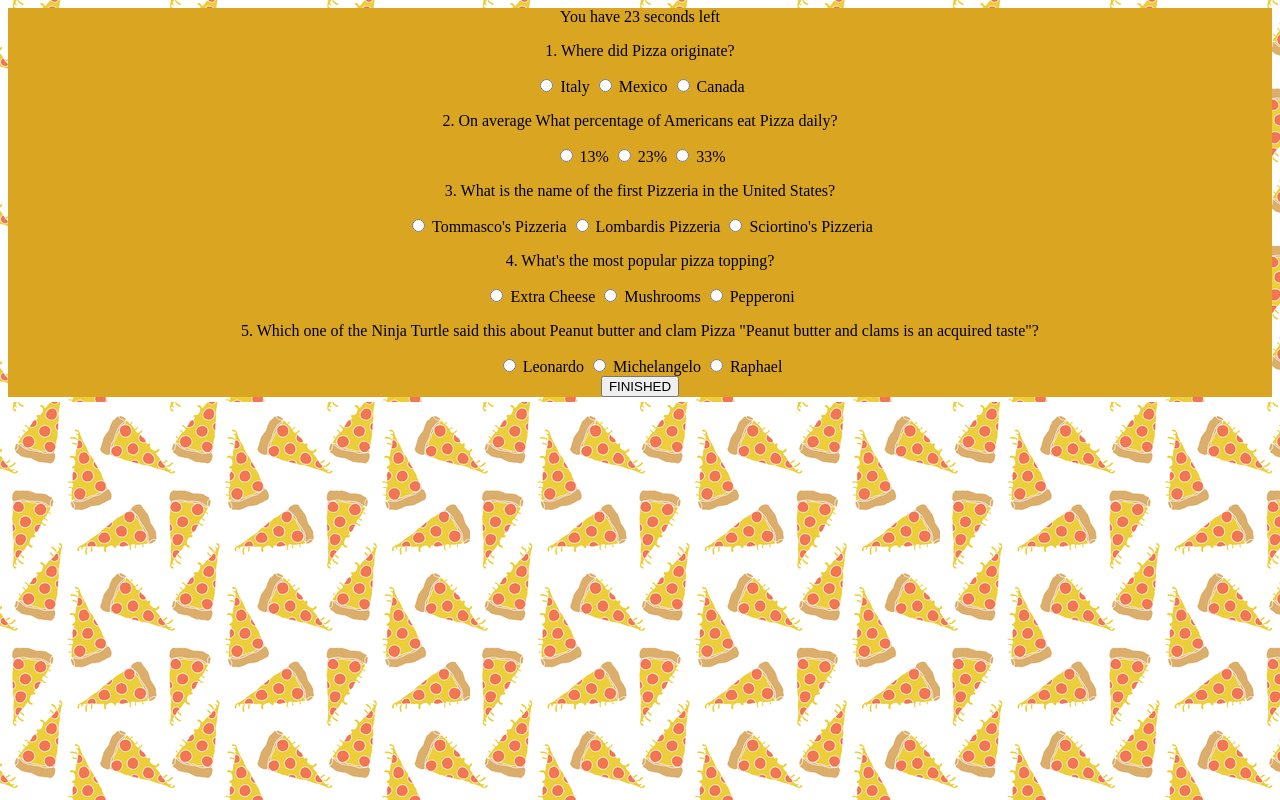
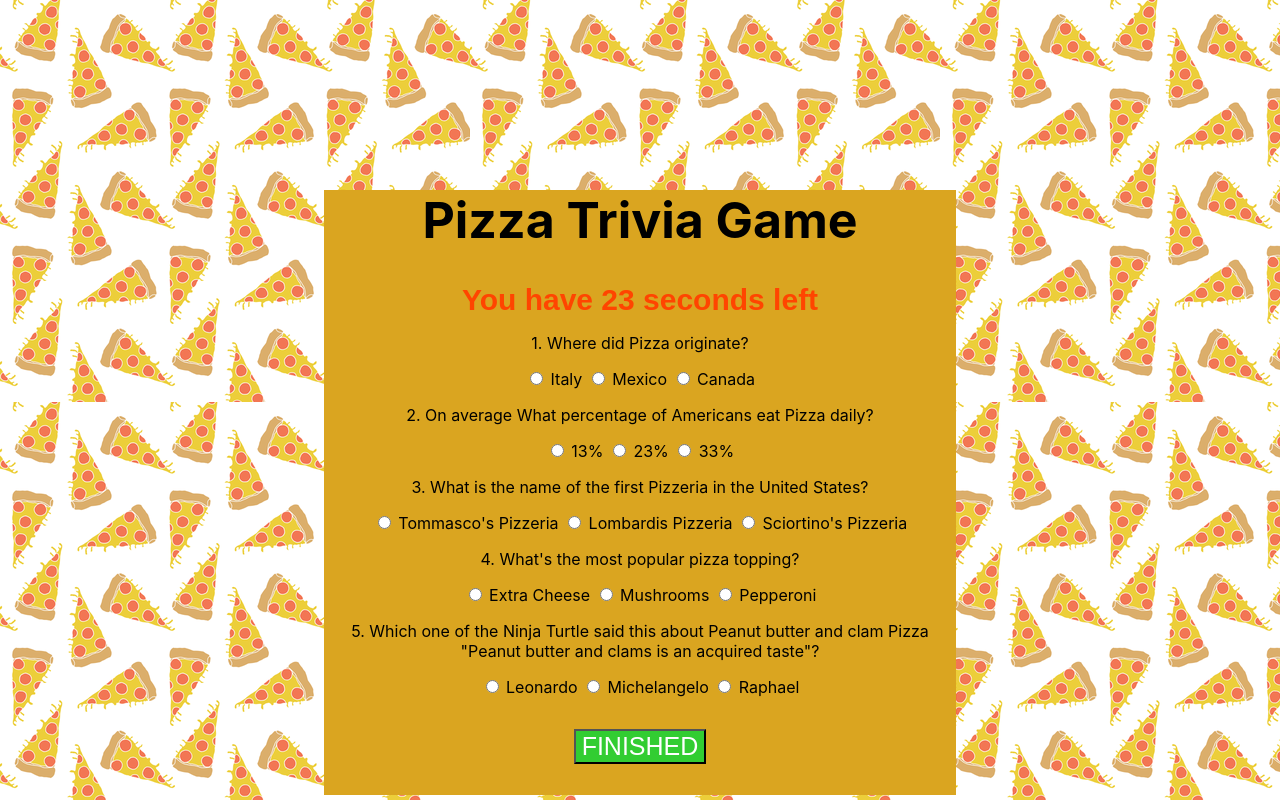
Before and after one commit to GuillermoGahbler/TriviaGame, a plain HTML site: page index.html in a window 1280 px wide. Both pictures are taken after a click on the button "Start". Shown: the top 800 px of the page. Drawn offline with nearby package versions, Linux system fonts and the light colour scheme.

Commit message:
updated index.html style.css app.js

```diff
--- a/assets/css/style.css
+++ b/assets/css/style.css
@@ -1,6 +1,8 @@
 body {
     background: url('../images/pizza.png');
     text-align: center;
+    font-family: -apple-system, BlinkMacSystemFont, 'Segoe UI', Roboto, Oxygen, Ubuntu, Cantarell, 'Open Sans', 'Helvetica Neue', sans-serif;
+
 }
 
 #start {
@@ -13,4 +15,38 @@ body {
 
 body div {
     background-color: goldenrod;
+
 }
+
+.wrapper {
+
+    margin: 15% auto;
+    width: 50%;
+}
+
+#start button {
+    background-color: limegreen;
+    color: white;
+    font-size: 25px;
+    cursor: pointer;
+    margin: 15%;
+}
+
+button {
+    background-color: limegreen;
+    color: white;
+    font-size: 25px;
+    cursor: pointer;
+    margin: 5%;
+}
+
+h1 {
+    font-size: 50px;
+}
+
+#timer {
+    font-size: 30px;
+    font-weight: bold;
+    font-family: fantasy;
+    color: orangered;
+}
--- a/assets/javascript/app.js
+++ b/assets/javascript/app.js
@@ -46,7 +46,8 @@ function getResults() {
         }
     }
 
-    $('body div').html('<p> You got ' + correct + ' correct questions! </p>');
+    $('body div').html('<h1>Pizza Trivia Game</h1>');
+    $('body div').append('<p> You got ' + correct + ' correct questions! </p>');
     $('body div').append('<p> You got ' + incorrect + ' incorrect questions. </p>');
     $('body div').append('<p>' + unchecked + ' Questions were unanswered </p>');
 
--- a/index.html
+++ b/index.html
@@ -17,6 +17,7 @@
             <button id="start">Start</button>
         </div>
         <div class="questionContainer">
+            <h1>Pizza Trivia Game</h1>
             <div id="timer">You have 25 seconds left</div>
             <div class="pizzaQuestion">
                 <p>
```
